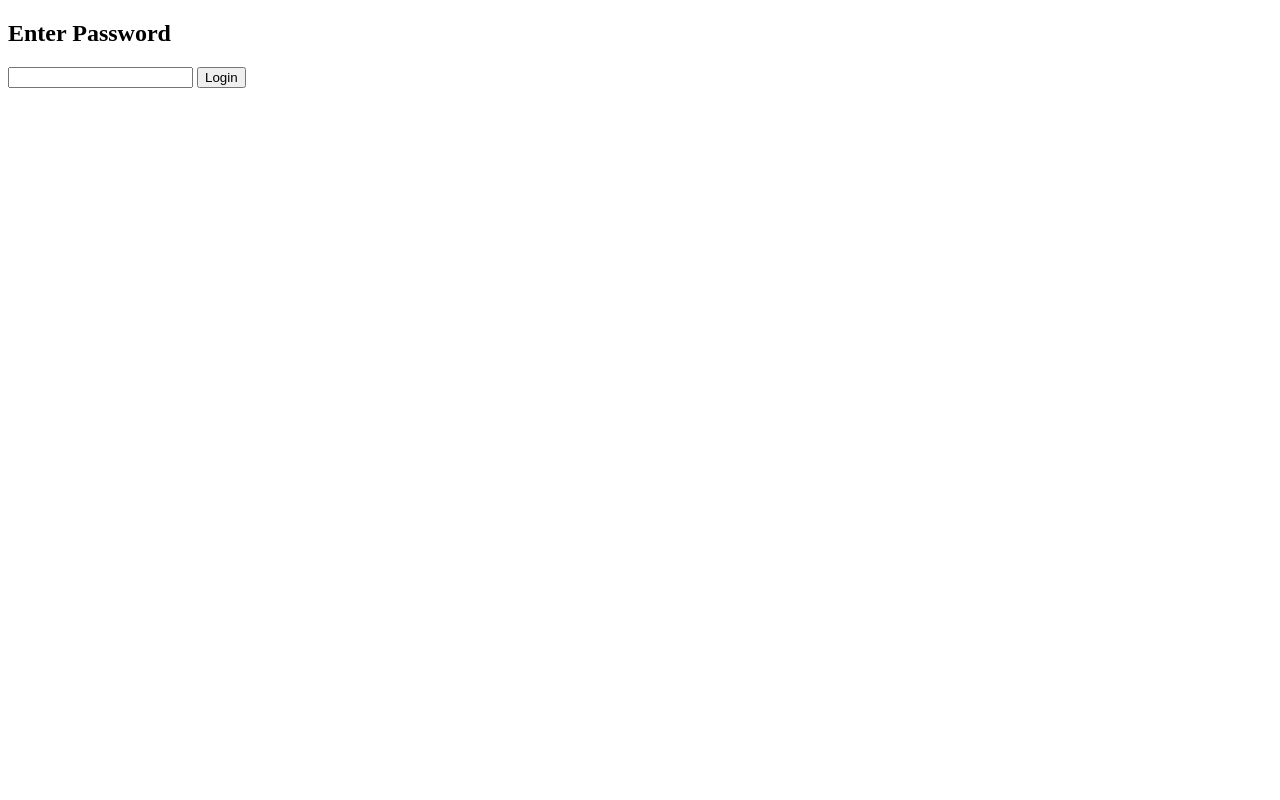
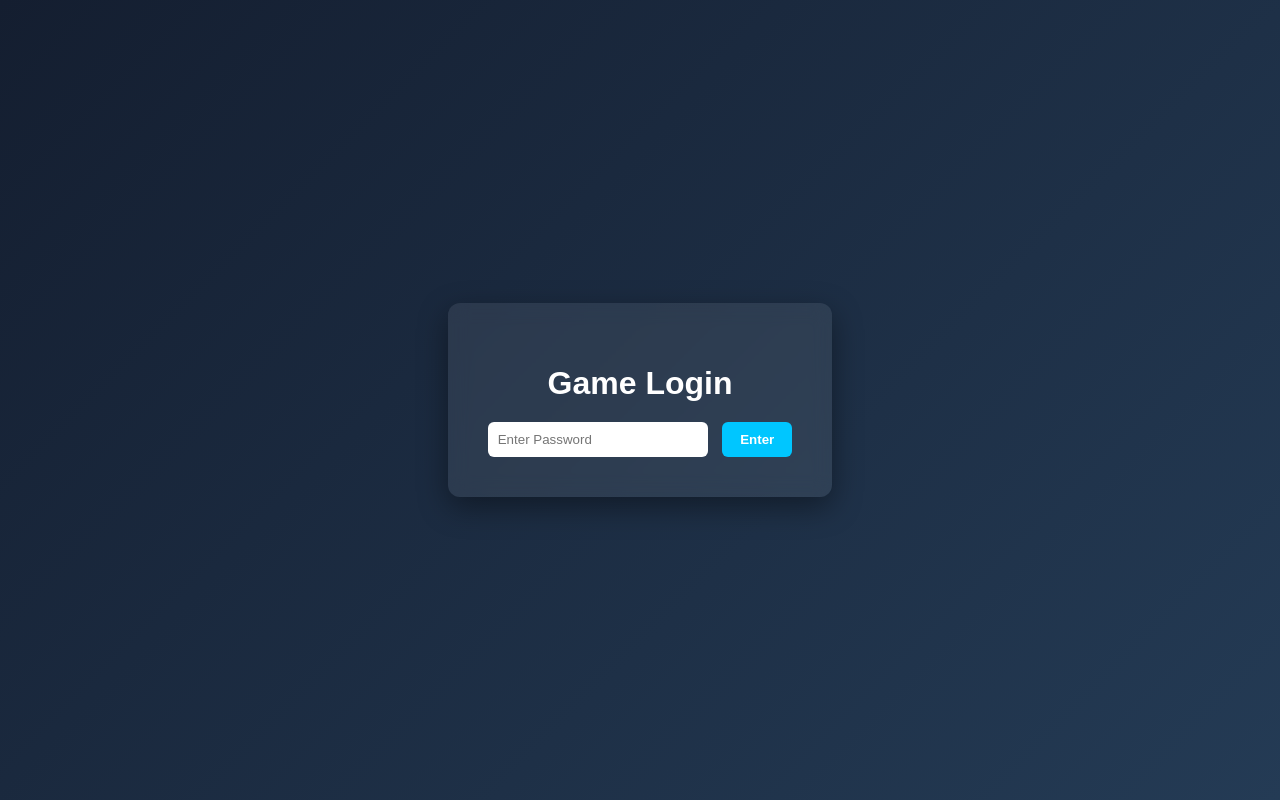
Before and after one commit to IRVING2011/the-new-game, a website: page login.html in a window 1280 px wide. Drawn offline with Linux system fonts and the light colour scheme.

Commit message:
Update login.html

```diff
--- a/login.html
+++ b/login.html
@@ -1,36 +1,115 @@
 <!DOCTYPE html>
-<html>
+<html lang="en">
 <head>
-<title>Login</title>
+<meta charset="UTF-8">
+<title>Game Login</title>
+
+<style>
+
+body{
+    margin:0;
+    height:100vh;
+    display:flex;
+    justify-content:center;
+    align-items:center;
+    font-family:Arial, Helvetica, sans-serif;
+    background:linear-gradient(135deg,#141e30,#243b55);
+    color:white;
+}
+
+.card{
+    background:rgba(255,255,255,0.08);
+    backdrop-filter:blur(10px);
+    padding:40px;
+    border-radius:12px;
+    text-align:center;
+    box-shadow:0 10px 30px rgba(0,0,0,0.4);
+    animation:fadeIn 0.6s ease;
+}
+
+h1{
+    margin-bottom:20px;
+}
+
+input{
+    padding:10px;
+    border:none;
+    border-radius:6px;
+    width:200px;
+    margin-right:10px;
+}
+
+button{
+    padding:10px 18px;
+    border:none;
+    border-radius:6px;
+    background:#00c6ff;
+    color:white;
+    font-weight:bold;
+    cursor:pointer;
+    transition:0.2s;
+}
+
+button:hover{
+    transform:scale(1.05);
+    background:#00a8e8;
+}
+
+@keyframes fadeIn{
+    from{
+        opacity:0;
+        transform:translateY(10px);
+    }
+    to{
+        opacity:1;
+        transform:translateY(0);
+    }
+}
+
+</style>
+
 </head>
 
 <body>
 
-<h2>Enter Password</h2>
+<div class="card">
 
-<input id="password" type="password">
-<button onclick="login()">Login</button>
+<h1>Game Login</h1>
+
+<input id="password" type="password" placeholder="Enter Password">
+
+<button onclick="login()">Enter</button>
+
+</div>
 
 <script>
+
 async function login(){
 
     const password = document.getElementById("password").value
 
     const res = await fetch("/api/auth",{
         method:"POST",
-    headers:{ "Content-Type":"application/json" },
+        headers:{
+            "Content-Type":"application/json"
+        },
         body:JSON.stringify({password})
     })
 
     const data = await res.json()
 
     if(data.success){
-    location.href="/"
+
+        window.location.href="/"
+
     }else{
-    alert("wrong password")
+
+        alert("Wrong Password")
+
     }
 
 }
+
 </script>
 
 </body>
```
Lines whose indentation alone changed are shown as unchanged.
